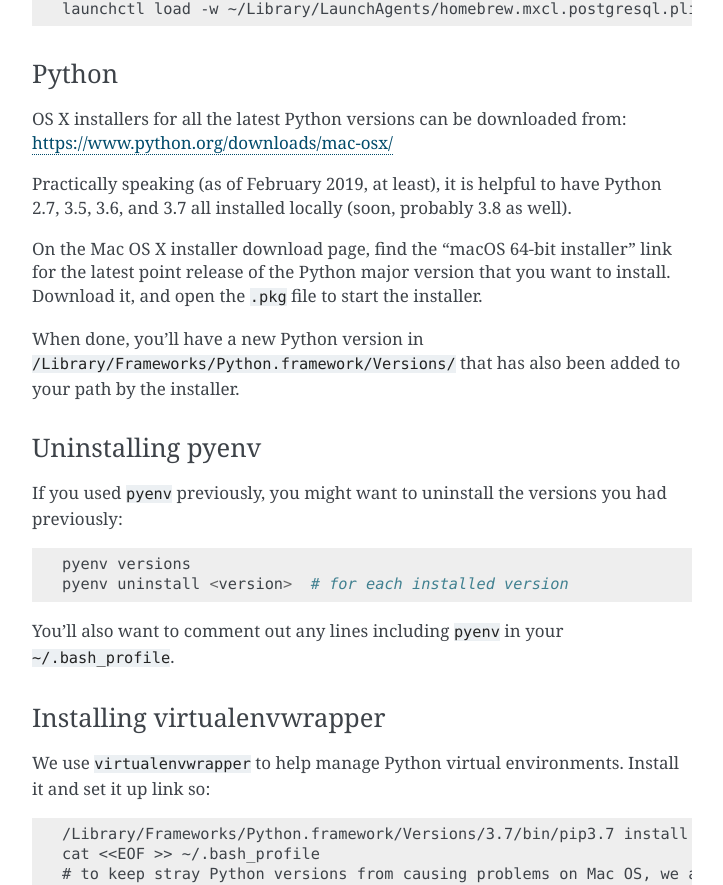
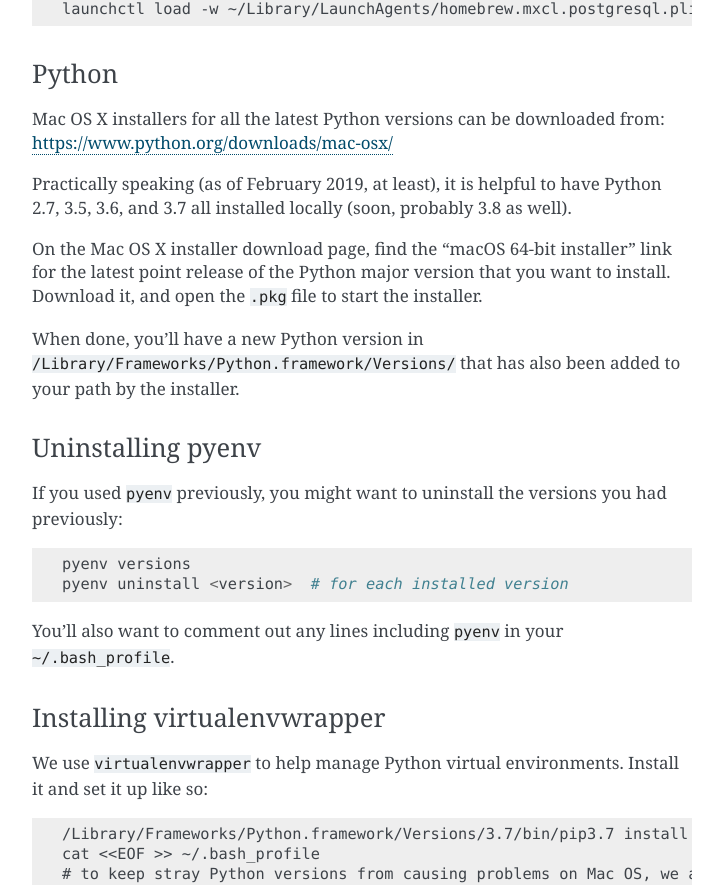
Before and after one commit to caktus/guidebook, a Sphinx documentation site: the page built from source/dev-setup.rst, in a window 1280 px wide and 1400 px high, scrolled down 1683 px. Shown: the part 153-1038 px from the top of the window, without its empty margins (388-1111 px from the left). Built offline with Sphinx 7.4.7, drawn with Linux system fonts in a browser that asks for light colours.

Commit message:
typo correction

```diff
--- a/source/dev-setup.rst
+++ b/source/dev-setup.rst
@@ -77,7 +77,7 @@
 Python
 ''''''
 
-OS X installers for all the latest Python versions can be downloaded from:
+Mac OS X installers for all the latest Python versions can be downloaded from:
 https://www.python.org/downloads/mac-osx/
 
 Practically speaking (as of February 2019, at least), it is helpful to have Python 2.7, 3.5, 3.6,
@@ -104,7 +104,7 @@
 ''''''''''''''''''''''''''''
 
 We use ``virtualenvwrapper`` to help manage Python virtual environments. Install it and set it up
-link so::
+like so::
 
     /Library/Frameworks/Python.framework/Versions/3.7/bin/pip3.7 install virtualenvwrapper
     cat <<EOF >> ~/.bash_profile
```
